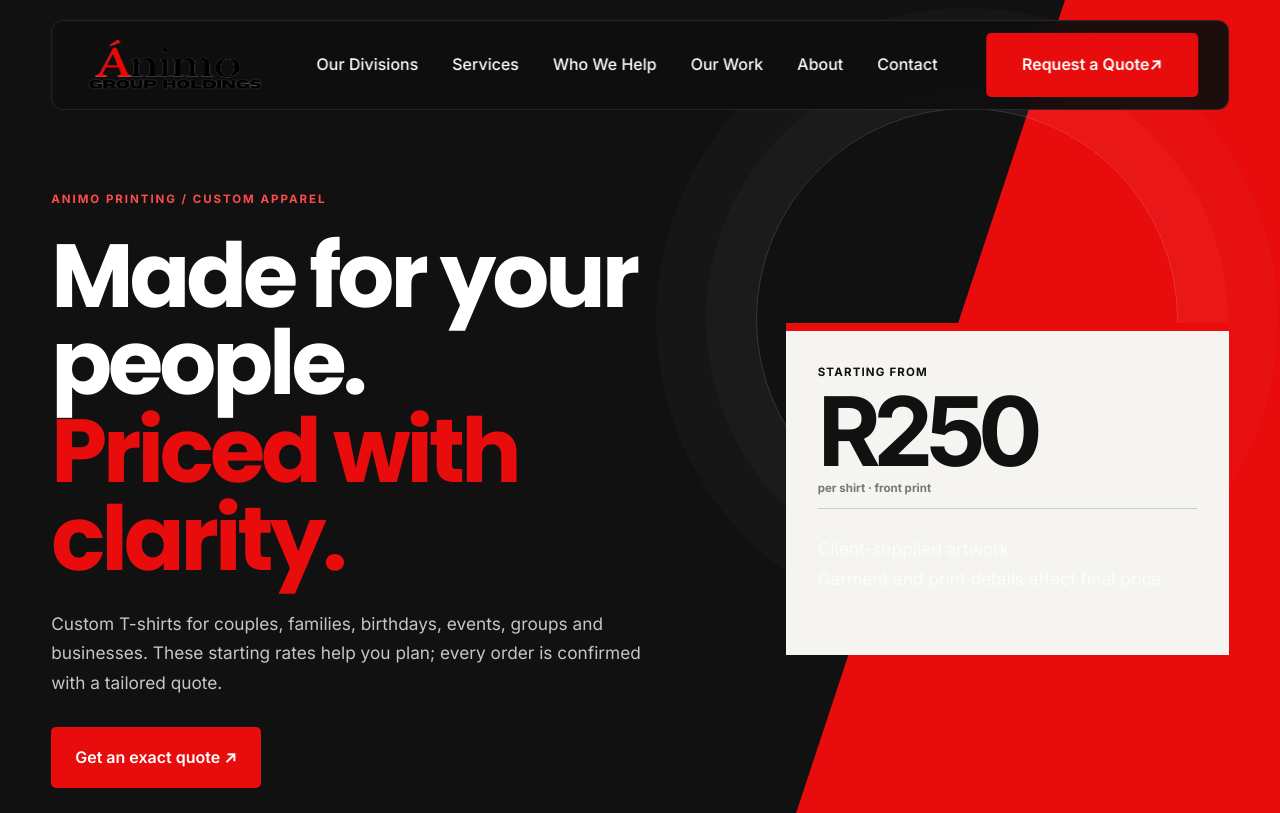
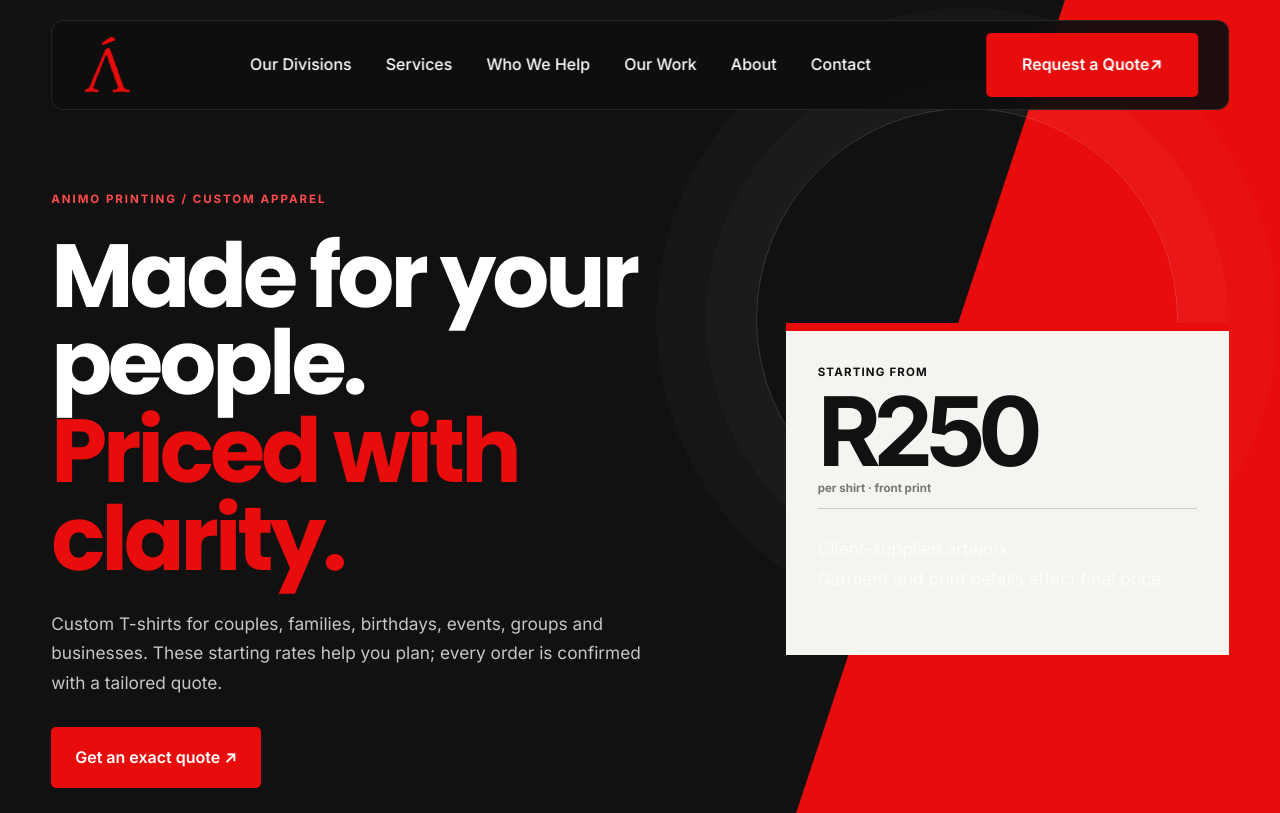
Before and after one commit to deighandk-lab/AnimoGH, a plain HTML site: page pricing.html in a window 1280 px wide. Shown: the top 813 px of the page. Drawn offline with Linux system fonts and the light colour scheme.

Commit message:
Use Animo Á mark in site header and favicon

```diff
--- a/pricing.html
+++ b/pricing.html
@@ -1,8 +1,8 @@
 <!DOCTYPE html>
 <html lang="en">
-<head><meta charset="UTF-8"><meta name="viewport" content="width=device-width, initial-scale=1.0"><title>Custom T-Shirt Printing | Animo Group Holdings</title><meta name="description" content="Custom T-shirt printing in Benoni, Gauteng for couples, families, events, groups and businesses by Animo Group Holdings."><link rel="canonical" href="https://deighandk-lab.github.io/AnimoGH/pricing.html"><meta property="og:type" content="website"><meta property="og:site_name" content="Animo Group Holdings"><meta property="og:title" content="Custom T-Shirt Printing | Animo Group Holdings"><meta property="og:description" content="Custom T-shirt printing in Benoni, Gauteng for couples, families, events, groups and businesses."><meta property="og:url" content="https://deighandk-lab.github.io/AnimoGH/pricing.html"><meta name="twitter:card" content="summary"><meta name="twitter:title" content="Custom T-Shirt Printing | Animo Group Holdings"><meta name="twitter:description" content="Custom T-shirt printing in Benoni, Gauteng for couples, families, events, groups and businesses."><meta name="theme-color" content="#E80C0C"><link rel="stylesheet" href="assets/css/style.css"><link rel="stylesheet" href="assets/css/logo.css"></head>
+<head><meta charset="UTF-8"><meta name="viewport" content="width=device-width, initial-scale=1.0"><title>Custom T-Shirt Printing | Animo Group Holdings</title><meta name="description" content="Custom T-shirt printing in Benoni, Gauteng for couples, families, events, groups and businesses by Animo Group Holdings."><link rel="canonical" href="https://deighandk-lab.github.io/AnimoGH/pricing.html"><meta property="og:type" content="website"><meta property="og:site_name" content="Animo Group Holdings"><meta property="og:title" content="Custom T-Shirt Printing | Animo Group Holdings"><meta property="og:description" content="Custom T-shirt printing in Benoni, Gauteng for couples, families, events, groups and businesses."><meta property="og:url" content="https://deighandk-lab.github.io/AnimoGH/pricing.html"><meta name="twitter:card" content="summary"><meta name="twitter:title" content="Custom T-Shirt Printing | Animo Group Holdings"><meta name="twitter:description" content="Custom T-shirt printing in Benoni, Gauteng for couples, families, events, groups and businesses."><meta name="theme-color" content="#E80C0C"><link rel="stylesheet" href="assets/css/style.css"><link rel="stylesheet" href="assets/css/logo.css"><link rel="icon" type="image/svg+xml" href="assets/images/animo-a.svg"></head>
 <body><header id="header"><nav class="navbar container" aria-label="Main navigation">
-    <a href="index.html" class="logo" aria-label="Animo Group Holdings home"><img src="assets/images/logo-transparent.png" alt="Animo Group Holdings"></a>
+    <a href="index.html" class="logo" aria-label="Animo Group Holdings home"><img src="assets/images/animo-a.svg" alt="Animo"></a>
     <ul class="nav-menu">
       <li><a href="index.html#divisions">Our Divisions</a></li><li><a href="services.html">Services</a></li><li><a href="industries.html">Who We Help</a></li><li><a href="portfolio.html">Our Work</a></li><li><a href="about.html">About</a></li><li><a href="contact.html">Contact</a></li>
     </ul>
```
